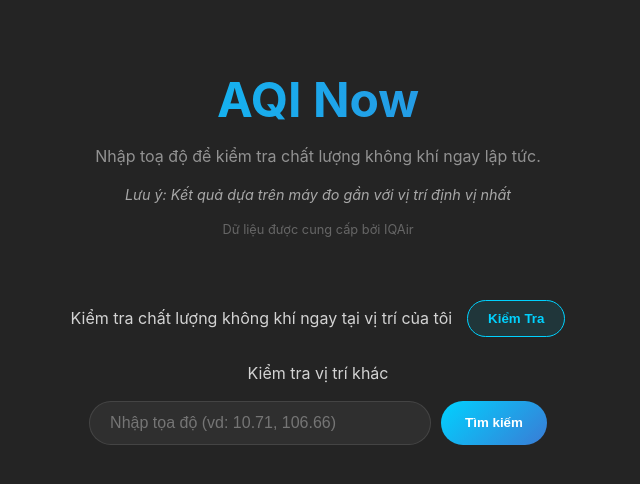
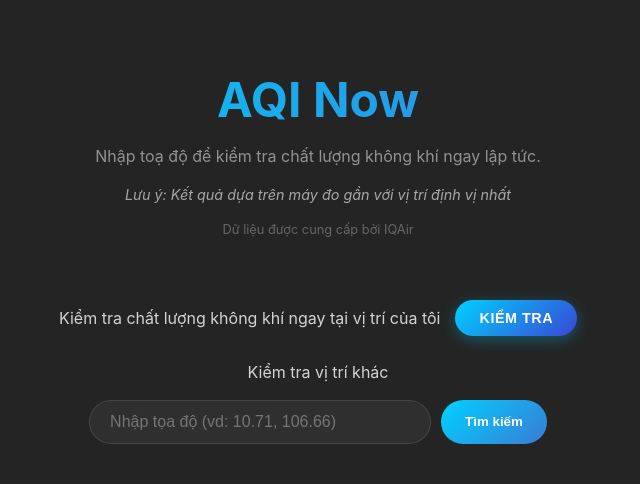
Before and after one commit to tinbeta/aqinow1, a React (Vite) app: page / in a window 1280 px wide. Shown: the top 484 px of the page, without its empty margins (322-962 px from the left). Built offline with nearby package versions, Linux system fonts and the light colour scheme.

Commit message:
style: improve visual feedback for input focus and redesign 'My Location' button appearance.

```diff
--- a/src/components/LocationInput.css
+++ b/src/components/LocationInput.css
@@ -21,9 +21,9 @@
 
 .coord-input:focus {
     outline: none;
-    background: rgba(255, 255, 255, 0.1);
-    border-color: rgba(255, 255, 255, 0.3);
-    box-shadow: 0 0 10px rgba(0, 255, 255, 0.2);
+    background: rgba(255, 255, 255, 0.15);
+    border-color: rgba(0, 210, 255, 0.5);
+    box-shadow: 0 0 15px rgba(0, 210, 255, 0.2);
 }
 
 .search-btn {
@@ -68,20 +68,24 @@
 }
 
 .my-location-btn {
-    padding: 10px 20px;
+    padding: 10px 24px;
     border-radius: 20px;
-    border: 1px solid #00d2ff;
-    background: rgba(0, 210, 255, 0.1);
-    color: #00d2ff;
+    border: none;
+    background: linear-gradient(135deg, #00d2ff 0%, #3a47d5 100%);
+    color: white;
     font-weight: 600;
     cursor: pointer;
     transition: all 0.3s ease;
+    box-shadow: 0 4px 15px rgba(0, 210, 255, 0.3);
+    text-transform: uppercase;
+    letter-spacing: 0.5px;
+    font-size: 0.9rem;
 }
 
 .my-location-btn:hover:not(:disabled) {
-    background: #00d2ff;
-    color: #1a1a1a;
-    box-shadow: 0 0 15px rgba(0, 210, 255, 0.4);
+    transform: translateY(-2px);
+    box-shadow: 0 6px 20px rgba(0, 210, 255, 0.5);
+    background: linear-gradient(135deg, #00c6f0 0%, #333cb3 100%);
 }
 
 
```
